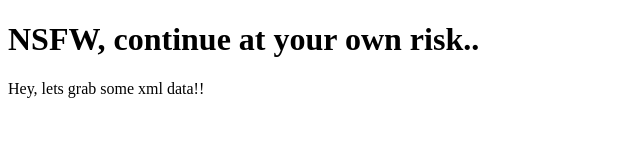
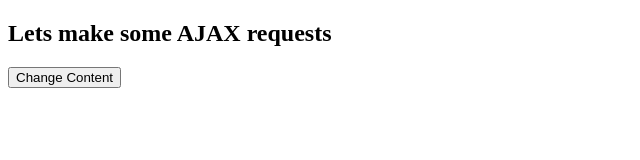
Before and after one commit to humzali/learningJS, a plain HTML site: page index.html in a window 1280 px wide. Shown: the whole page, without its empty margins (0-640 px from the left). Drawn offline with Linux system fonts and the light colour scheme; no server answers; files whose address does not match are found by name.

Commit message:
newest attempt(s)

```diff
--- a/index.html
+++ b/index.html
@@ -1,16 +1,108 @@
 <!DOCTYPE html>
-<html lang="en">
-<head>
-    <meta charset="UTF-8">
-    <title></title>
-</head>
-<h1> NSFW, continue at your own risk.. </h1>
-
+<html>
 <body>
 
-<p> Hey, lets grab some xml data!! </p>
+<div id="demo"><h2>Lets make some AJAX requests</h2></div>
 
-<script src='/Users/humzali/Desktop/boilerplate_node_exp/src/js/xmlFun.js' type='text/javascript'></script>
+<button type="button" onclick="loadDoc()">Change Content</button>
+
+
+<!-- for some reason, using src="path to js file" doesnt work with the server.. so script is in the html file -->
+
+<script>
+
+function loadDoc() {
+  alert("hey1")
+
+  var xhttp = new XMLHttpRequest();
+  xhttp.onreadystatechange = function() {
+
+  	if(xhttp.readyState == 0) {
+
+  		alert("RS0");
+  	}
+  	if(xhttp.readyState == 1) {
+  		alert("RS1");
+
+  	/*
+  	xhttp.setRequestHeader("Content-type", "application...");
+	*/
+
+  	}
+  	if(xhttp.readyState == 2) {
+  		alert("RS2");
+
+  	}
+  	if(xhttp.readyState == 3) {
+  		alert("RS3");
+
+  	}
+
+
+    if (xhttp.readyState == 4 && xhttp.status == 200) {
+    	alert("hey2");
+      document.getElementById("demo").innerHTML = xhttp.responseText;
+    }
+
+  };
+  xhttp.open("GET", "http://www.google.com", true);
+  xhttp.send();
+}
+
+</script>
+
 
 </body>
 </html>
+
+<!-- for reference, past attempts for xhttp request
+
+/*
+var xhr = new XMLHttpRequest();
+
+xhr.open("POST", "https://feeds.finance.yahoo.com/rss/2.0/headline?s=yhoo&region=US&lang=en-US", true);
+xhr.send();
+
+xhr.addEventListener("readystatechange", processRequest, false);
+		alert("test");
+
+function processRequest(e) {
+
+		// check for necesary conditions
+
+	if (xhr.readyState == 4 && xhr.status == 200) {
+
+		// alert to check if we enter the if statement.. which we do...
+
+		alert("lol");
+
+		// but for some reason , never get this alert to work
+		var response = JSON.parse(xhr.responseText);
+		alert(xhr.responseText);
+
+	}
+}
+*/
+
+/* another approach... didnt work */
+/*
+function xmlFun() {
+
+	var xhttp = new XMLHttpRequest();
+
+	xhttp.onreadystatechange = xmlFun;
+
+	xhttp.onreadystatechange = function() {
+
+		if(xhttp.readyState == 4 && xhttp.status == 200) {
+			document.getElementById("demo").innerHTML = xhttp.responseText;
+		}
+	};
+
+	xhttp.open("GET","https://feeds.finance.yahoo.com/rss/2.0/headline?s=yhoo&region=US&lang=en-US", true);
+	xhttp.send();
+
+}
+*/
+
+-->
```
